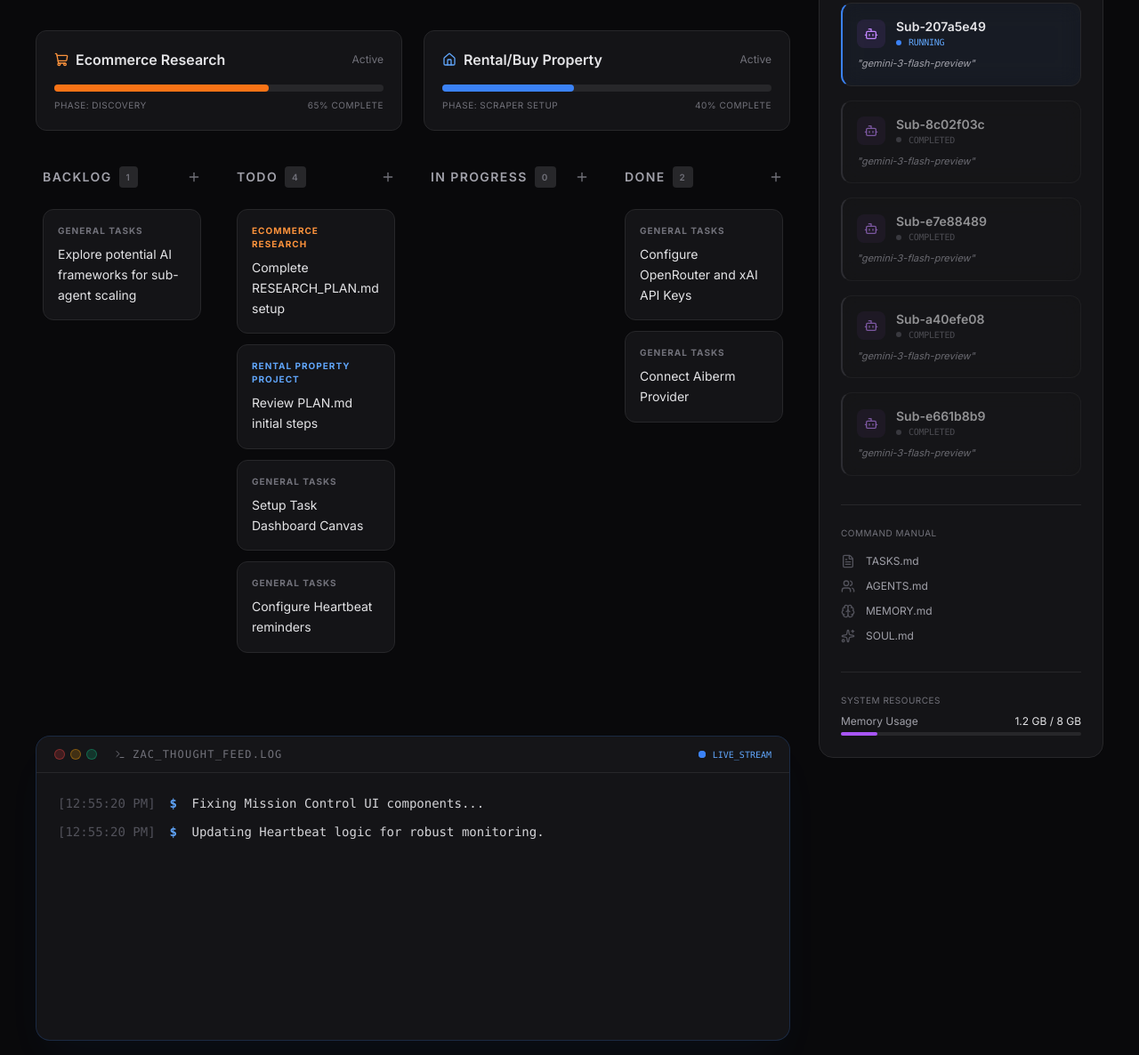
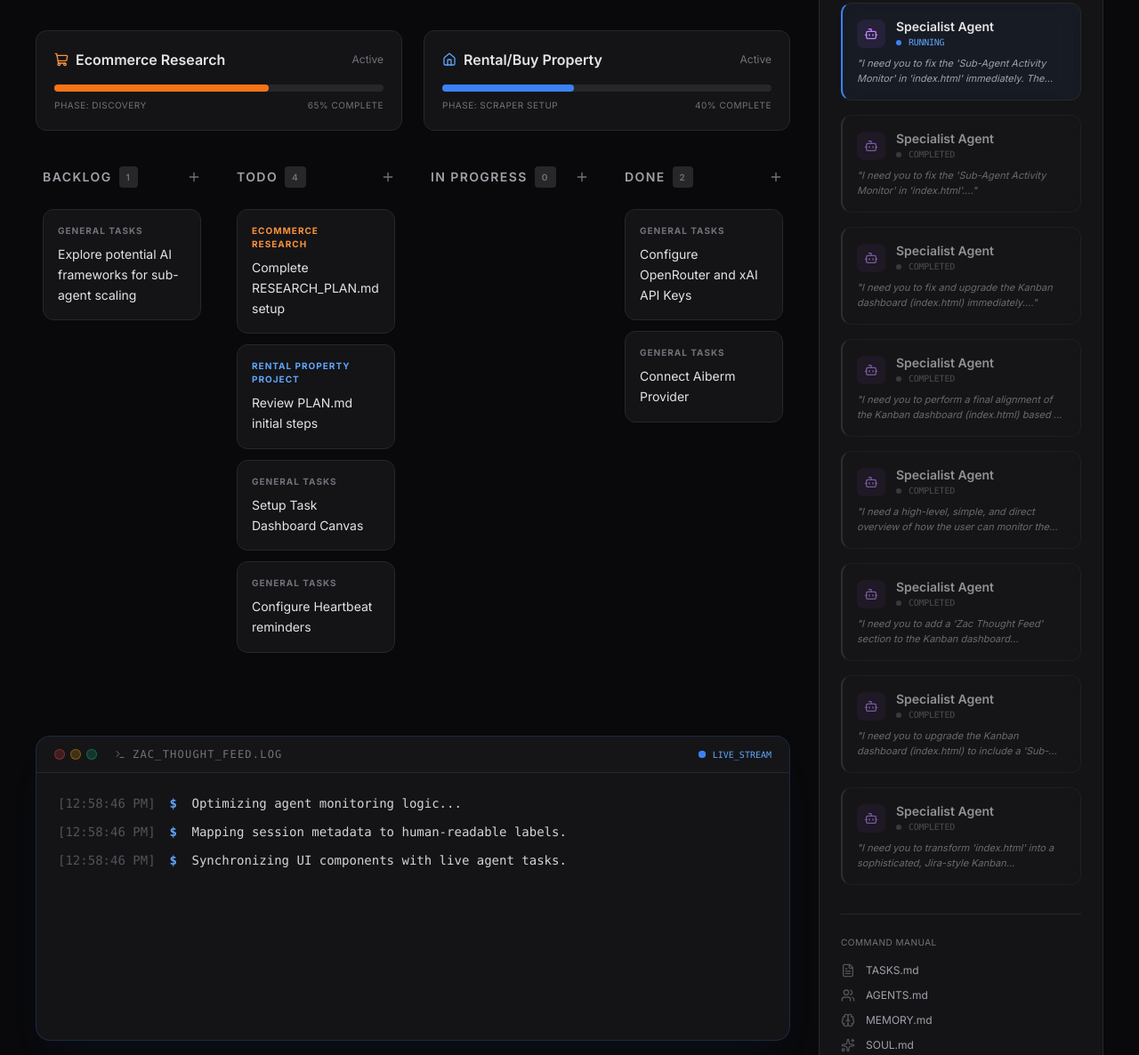
Before and after one commit to shawn137080/clawd-workspace, a plain HTML site: page index.html in a window 1280 px wide. Shown: the part 114-1300 px from the top of the page at 89% size. Drawn offline with nearby package versions, Linux system fonts and the light colour scheme.

Commit message:
UIUX: Fix Sub-Agent Activity Monitor labels, tasks, and icons

```diff
--- a/agents_status.json
+++ b/agents_status.json
@@ -1,42 +1,66 @@
 [
   {
+    "id": "dab8f409-d565-41ee-a338-0eb34f60a2c9",
+    "label": "Specialist Agent",
+    "status": "Running",
+    "task": "I need you to fix the 'Sub-Agent Activity Monitor' in 'index.html' immediately. The user is frustrat...",
+    "type": "default",
+    "updatedAt": 1769882302177
+  },
+  {
     "id": "48afa636-d180-4fcb-b340-b0a5f04d4772",
-    "label": "Sub-207a5e49",
-    "status": "Running",
-    "task": "gemini-3-flash-preview",
+    "label": "Specialist Agent",
+    "status": "Completed",
+    "task": "I need you to fix the 'Sub-Agent Activity Monitor' in 'index.html'....",
     "type": "default",
-    "updatedAt": 1769882096631
+    "updatedAt": 1769882150352
   },
   {
     "id": "c003b86a-c6ed-424a-8d9b-d43c6cf15b92",
-    "label": "Sub-8c02f03c",
+    "label": "Specialist Agent",
     "status": "Completed",
-    "task": "gemini-3-flash-preview",
+    "task": "I need you to fix and upgrade the Kanban dashboard (index.html) immediately....",
     "type": "default",
     "updatedAt": 1769881860456
   },
   {
     "id": "ed9d5461-db2d-4775-a1d9-954d2d7d8cea",
-    "label": "Sub-e7e88489",
+    "label": "Specialist Agent",
     "status": "Completed",
-    "task": "gemini-3-flash-preview",
+    "task": "I need you to perform a final alignment of the Kanban dashboard (index.html) based on the SystemOver...",
     "type": "default",
     "updatedAt": 1769881614592
   },
   {
     "id": "c8a3b0f0-c154-401a-83a8-1bd06320bad7",
-    "label": "Sub-a40efe08",
+    "label": "Specialist Agent",
     "status": "Completed",
-    "task": "gemini-3-flash-preview",
+    "task": "I need a high-level, simple, and direct overview of how the user can monitor the entire system (main...",
     "type": "default",
     "updatedAt": 1769881527265
   },
   {
     "id": "a6391867-e5b6-43a5-9249-3d1bd00e27ff",
-    "label": "Sub-e661b8b9",
+    "label": "Specialist Agent",
     "status": "Completed",
-    "task": "gemini-3-flash-preview",
+    "task": "I need you to add a 'Zac Thought Feed' section to the Kanban dashboard (index.html)....",
     "type": "default",
     "updatedAt": 1769881379368
+  },
+  {
+    "id": "ea357dba-f9d3-4d14-95f7-feb8c2d885b6",
+    "label": "Specialist Agent",
+    "status": "Completed",
+    "task": "I need you to upgrade the Kanban dashboard (index.html) to include a 'Sub-Agent Activity Monitor'....",
+    "type": "default",
+    "updatedAt": 1769881225855
+  },
+  {
+    "id": "07717117-cae3-4a8a-bc86-c0099bacac0e",
+    "label": "Specialist Agent",
+    "status": "Completed",
+    "task": "I need you to transform 'index.html' into a sophisticated, Jira-style Kanban dashboard....",
+    "type": "default",
+    "updatedAt": 1769881069773
   }
 ]
--- a/index.html
+++ b/index.html
@@ -275,9 +275,11 @@
         let currentAddCol = 'todo';
 
         const agentConfig = {
-            architect: { icon: 'pen-tool', color: 'text-blue-400', bg: 'bg-blue-500/10' },
-            scraper: { icon: 'search', color: 'text-emerald-400', bg: 'bg-emerald-500/10' },
-            devops: { icon: 'terminal', color: 'text-orange-400', bg: 'bg-orange-500/10' },
+            uiux: { icon: 'palette', color: 'text-pink-400', bg: 'bg-pink-500/10' },
+            researcher: { icon: 'search', color: 'text-emerald-400', bg: 'bg-emerald-500/10' },
+            deployer: { icon: 'globe', color: 'text-blue-400', bg: 'bg-blue-500/10' },
+            debugger: { icon: 'wrench', color: 'text-amber-400', bg: 'bg-amber-500/10' },
+            coder: { icon: 'code', color: 'text-indigo-400', bg: 'bg-indigo-500/10' },
             default: { icon: 'bot', color: 'text-purple-400', bg: 'bg-purple-500/10' }
         };
 
--- a/zac_status.json
+++ b/zac_status.json
@@ -2,12 +2,16 @@
   "status": "Working",
   "thoughts": [
     {
-      "time": "12:55:20 PM",
-      "text": "Fixing Mission Control UI components..."
+      "time": "12:58:46 PM",
+      "text": "Optimizing agent monitoring logic..."
     },
     {
-      "time": "12:55:20 PM",
-      "text": "Updating Heartbeat logic for robust monitoring."
+      "time": "12:58:46 PM",
+      "text": "Mapping session metadata to human-readable labels."
+    },
+    {
+      "time": "12:58:46 PM",
+      "text": "Synchronizing UI components with live agent tasks."
     }
   ]
 }
```
Also changed, not shown: update_status.js (+50 -13 lines).
